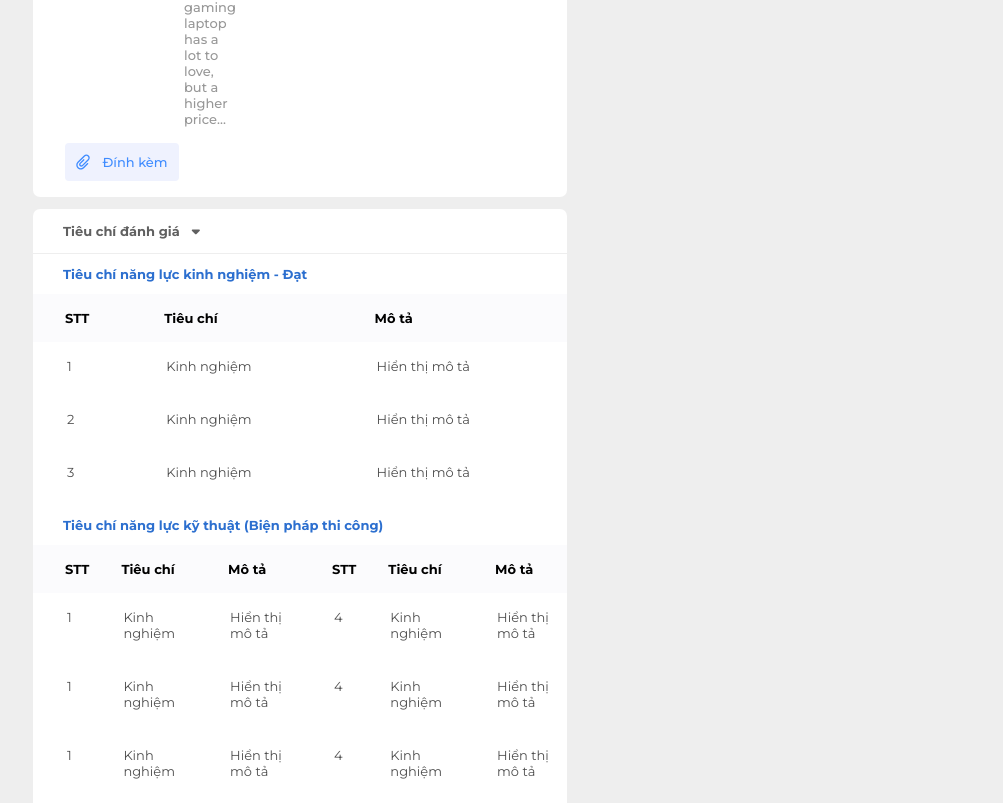
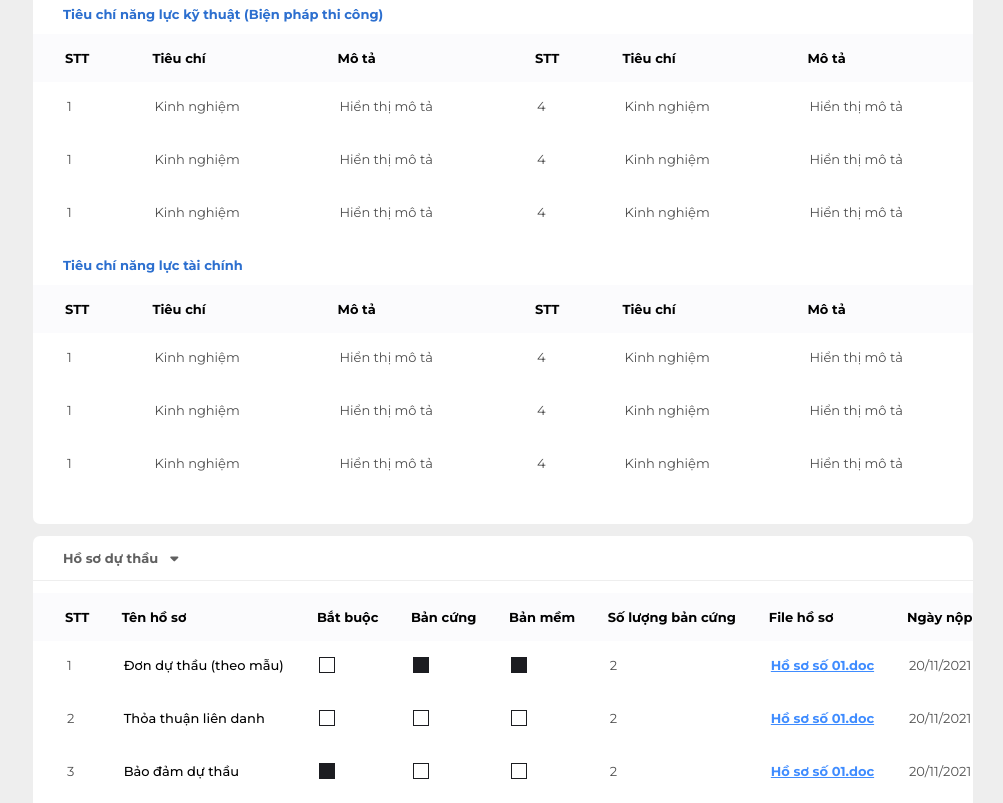
Before and after one commit to minhtaivo235/dauthau, a React (Create React App) app: page /nophoso in a window 1280 px wide. Shown: the part 1777-2580 px from the top of the page, without its empty margins (277-1280 px from the left). Built offline with nearby package versions, Linux system fonts and the light colour scheme.

Commit message:
update table with checkbox

```diff
--- /dev/null
+++ b/src/components/profileAttend/fakeData.js
@@ -0,0 +1,139 @@
+export const rowTitle = [
+  "STT",
+  "Tên hồ sơ",
+  "Bắt buộc",
+  "Bản cứng",
+  "Bản mềm",
+  "Số lượng bản cứng",
+  "File hồ sơ",
+  "Ngày nộp",
+];
+
+export const datasColumn = [
+  {
+    1: {
+      label: "1",
+      type: "",
+      subLabel: "",
+    },
+    2: {
+      label: "Đơn dự thầu (theo mẫu)",
+      type: "text",
+      subLabel: "",
+    },
+    3: {
+      label: "",
+      type: "checkbox",
+      subLabel: true,
+    },
+    4: {
+      label: "",
+      type: "checkbox",
+      subLabel: false,
+    },
+    5: {
+      label: "",
+      type: "checkbox",
+      subLabel: false,
+    },
+    6: {
+      label: "2",
+      type: "",
+      subLabel: "",
+    },
+    7: {
+      label: "Hồ sơ số 01.doc",
+      type: "link",
+      subLabel: "",
+    },
+    8: {
+      label: "20/11/2021",
+      type: "",
+      subLabel: "",
+    },
+  },
+  {
+    1: {
+      label: "2",
+      type: "",
+      subLabel: "",
+    },
+    2: {
+      label: "Thỏa thuận liên danh",
+      type: "text",
+      subLabel: "",
+    },
+    3: {
+      label: "",
+      type: "checkbox",
+      subLabel: true,
+    },
+    4: {
+      label: "",
+      type: "checkbox",
+      subLabel: true,
+    },
+    5: {
+      label: "",
+      type: "checkbox",
+      subLabel: true,
+    },
+    6: {
+      label: "2",
+      type: "",
+      subLabel: "",
+    },
+    7: {
+      label: "Hồ sơ số 01.doc",
+      type: "link",
+      subLabel: "",
+    },
+    8: {
+      label: "20/11/2021",
+      type: "",
+      subLabel: "",
+    },
+  },
+  {
+    1: {
+      label: "3",
+      type: "",
+      subLabel: "",
+    },
+    2: {
+      label: "Bảo đảm dự thầu",
+      type: "text",
+      subLabel: "",
+    },
+    3: {
+      label: "",
+      type: "checkbox",
+      subLabel: false,
+    },
+    4: {
+      label: "",
+      type: "checkbox",
+      subLabel: true,
+    },
+    5: {
+      label: "",
+      type: "checkbox",
+      subLabel: true,
+    },
+    6: {
+      label: "2",
+      type: "",
+      subLabel: "",
+    },
+    7: {
+      label: "Hồ sơ số 01.doc",
+      type: "link",
+      subLabel: "",
+    },
+    8: {
+      label: "20/11/2021",
+      type: "",
+      subLabel: "",
+    },
+  },
+];
--- /dev/null
+++ b/src/components/profileAttend/profileAttend.js
@@ -0,0 +1,19 @@
+import React from "react";
+import BreakLine from "../breakLine/breakLine";
+import LabelDropdown from "../labelDropdown/labelDropdown";
+import TableData from "../table/tableData";
+import { datasColumn, rowTitle } from "./fakeData";
+
+const ProfileAttend = () => {
+  return (
+    <div className="evaluation-criteria background-white mb-2 pb-2 border-radius">
+      <div className="ml-3">
+        <LabelDropdown content={"Hồ sơ dự thầu"} />
+      </div>
+      <BreakLine />
+      <TableData rowTitle={rowTitle} datasColumn={datasColumn} />
+    </div>
+  );
+};
+
+export default ProfileAttend;
--- a/src/components/table/table.scss
+++ b/src/components/table/table.scss
@@ -95,6 +95,7 @@
       font-size: 13px;
       line-height: 16px;
       padding: 16px 0px 16px 34px;
+      vertical-align: middle;
       div:first-child {
         margin-bottom: 5px;
       }
@@ -114,6 +115,16 @@
         }
         &-sub-text {
           color: #979797;
+        }
+        &-checkbox {
+          width: 16px;
+          height: 16px;
+          background-color: #1C1D21;
+          border: 1px solid #1C1D21;
+          text-align: center;
+          &.active {
+            background-color: #fff;
+          }
         }
         &-icon {
           margin-top: 10px;
--- a/src/components/table/tableData.js
+++ b/src/components/table/tableData.js
@@ -7,6 +7,11 @@ const switchType = (type, status = null) => {
   if (type === "link") return "label-link";
   if (type === "text") return "label-text";
   if (type === "icon") return "label-icon";
+  if (type === "checkbox") {
+    if (status) return "label-checkbox active";
+    return "label-checkbox";
+  }
+
   if (type === "status") {
     if (status === "inprogess") return "label-status label-status-inprogess";
     if (status === "open") return "label-status label-status-open";
--- a/src/views/nophoso.js
+++ b/src/views/nophoso.js
@@ -5,10 +5,51 @@ import InfoPackage from "../components/infoPackage/infoPackage";
 import InformationDetail from "../components/informationDetail/informationDetail";
 import Layout from "../components/layout";
 import NotifyInvite from "../components/notifyInvite/notifyInvite";
+import ProfileAttend from "../components/profileAttend/profileAttend";
 
-const FooterStepper = () => {
+const FooterStepperRight = () => {
   return (
-    <div className="footer-stepper">
+    <div className="footer-stepper_right">
+      <button className="btn-large btn-large-primary">
+        <svg
+          width="16"
+          height="16"
+          viewBox="0 0 16 16"
+          fill="none"
+          xmlns="http://www.w3.org/2000/svg"
+        >
+          <path
+            fill-rule="evenodd"
+            clip-rule="evenodd"
+            d="M15.1464 0.623072L15.3627 0.839645C15.4826 0.948974 15.528 1.11802 15.4792 1.27279L10.4528 15.2251C10.3932 15.39 10.2369 15.4999 10.0617 15.5H9.92853C9.76511 15.5 9.61622 15.406 9.54572 15.2584L6.7246 9.26935L0.741162 6.44557C0.593726 6.375 0.499862 6.22598 0.499828 6.0624V5.92912C0.48509 5.74171 0.597614 5.56764 0.77445 5.5043L14.7136 0.506456C14.7604 0.497848 14.8083 0.497848 14.8551 0.506456C14.9637 0.505803 15.0682 0.547652 15.1464 0.623072ZM8.82172 9.76913L9.84531 11.9848L13.1075 2.88043L4.01167 6.14569L6.22529 7.17025C6.84122 7.48999 7.59071 7.39373 8.10604 6.92869L9.51243 5.62925C9.67317 5.47588 9.92591 5.47588 10.0866 5.62925L10.4029 5.94578C10.5561 6.10667 10.5561 6.35964 10.4029 6.52053L9.10466 7.92826C8.64446 8.42688 8.53253 9.15512 8.82172 9.76913Z"
+            fill="white"
+          />
+        </svg>
+        Gửi hồ sơ
+      </button>
+      <button className="btn-large">
+        <svg
+          width="18"
+          height="18"
+          viewBox="0 0 18 18"
+          fill="none"
+          xmlns="http://www.w3.org/2000/svg"
+        >
+          <path
+            fill-rule="evenodd"
+            clip-rule="evenodd"
+            d="M8.99984 0.666504C4.39746 0.666504 0.666504 4.39746 0.666504 8.99984C0.666504 13.6022 4.39746 17.3332 8.99984 17.3332C13.6022 17.3332 17.3332 13.6022 17.3332 8.99984C17.3332 6.7897 16.4552 4.67008 14.8924 3.10728C13.3296 1.54448 11.21 0.666504 8.99984 0.666504ZM8.99984 15.6665C5.31794 15.6665 2.33317 12.6817 2.33317 8.99984C2.33317 5.31794 5.31794 2.33317 8.99984 2.33317C12.6817 2.33317 15.6665 5.31794 15.6665 8.99984C15.6665 10.7679 14.9641 12.4636 13.7139 13.7139C12.4636 14.9641 10.7679 15.6665 8.99984 15.6665ZM11.1332 6.42484L11.5748 6.8665C11.6554 6.94211 11.7011 7.04768 11.7011 7.15817C11.7011 7.26866 11.6554 7.37423 11.5748 7.44984L10.0332 8.99984L11.5748 10.5498C11.6554 10.6254 11.7011 10.731 11.7011 10.8415C11.7011 10.952 11.6554 11.0576 11.5748 11.1332L11.1332 11.5748C11.0576 11.6554 10.952 11.7011 10.8415 11.7011C10.731 11.7011 10.6254 11.6554 10.5498 11.5748L8.99984 10.0332L7.44984 11.5748C7.37423 11.6554 7.26866 11.7011 7.15817 11.7011C7.04768 11.7011 6.94211 11.6554 6.8665 11.5748L6.42484 11.1332C6.34427 11.0576 6.29857 10.952 6.29857 10.8415C6.29857 10.731 6.34427 10.6254 6.42484 10.5498L7.9665 8.99984L6.42484 7.44984C6.34427 7.37423 6.29857 7.26866 6.29857 7.15817C6.29857 7.04768 6.34427 6.94211 6.42484 6.8665L6.8665 6.42484C6.94211 6.34427 7.04768 6.29857 7.15817 6.29857C7.26866 6.29857 7.37423 6.34427 7.44984 6.42484L8.99984 7.9665L10.5498 6.42484C10.6254 6.34427 10.731 6.29857 10.8415 6.29857C10.952 6.29857 11.0576 6.34427 11.1332 6.42484Z"
+            fill="#3F8CFF"
+          />
+        </svg>
+        Đóng
+      </button>
+    </div>
+  );
+};
+
+const FooterStepperLeft = () => {
+  return (
     <div className="footer-stepper_left">
       <ul className="footer-stepper_list">
         <li className="footer-stepper_item active">
@@ -49,42 +90,14 @@ const FooterStepper = () => {
         </li>
       </ul>
     </div>
-      <div className="footer-stepper_right">
-        <button className="btn-large btn-large-primary">
-          <svg
-            width="16"
-            height="16"
-            viewBox="0 0 16 16"
-            fill="none"
-            xmlns="http://www.w3.org/2000/svg"
-          >
-            <path
-              fill-rule="evenodd"
-              clip-rule="evenodd"
-              d="M15.1464 0.623072L15.3627 0.839645C15.4826 0.948974 15.528 1.11802 15.4792 1.27279L10.4528 15.2251C10.3932 15.39 10.2369 15.4999 10.0617 15.5H9.92853C9.76511 15.5 9.61622 15.406 9.54572 15.2584L6.7246 9.26935L0.741162 6.44557C0.593726 6.375 0.499862 6.22598 0.499828 6.0624V5.92912C0.48509 5.74171 0.597614 5.56764 0.77445 5.5043L14.7136 0.506456C14.7604 0.497848 14.8083 0.497848 14.8551 0.506456C14.9637 0.505803 15.0682 0.547652 15.1464 0.623072ZM8.82172 9.76913L9.84531 11.9848L13.1075 2.88043L4.01167 6.14569L6.22529 7.17025C6.84122 7.48999 7.59071 7.39373 8.10604 6.92869L9.51243 5.62925C9.67317 5.47588 9.92591 5.47588 10.0866 5.62925L10.4029 5.94578C10.5561 6.10667 10.5561 6.35964 10.4029 6.52053L9.10466 7.92826C8.64446 8.42688 8.53253 9.15512 8.82172 9.76913Z"
-              fill="white"
-            />
-          </svg>
-          Gửi hồ sơ
-        </button>
-        <button className="btn-large">
-          <svg
-            width="18"
-            height="18"
-            viewBox="0 0 18 18"
-            fill="none"
-            xmlns="http://www.w3.org/2000/svg"
-          >
-            <path
-              fill-rule="evenodd"
-              clip-rule="evenodd"
-              d="M8.99984 0.666504C4.39746 0.666504 0.666504 4.39746 0.666504 8.99984C0.666504 13.6022 4.39746 17.3332 8.99984 17.3332C13.6022 17.3332 17.3332 13.6022 17.3332 8.99984C17.3332 6.7897 16.4552 4.67008 14.8924 3.10728C13.3296 1.54448 11.21 0.666504 8.99984 0.666504ZM8.99984 15.6665C5.31794 15.6665 2.33317 12.6817 2.33317 8.99984C2.33317 5.31794 5.31794 2.33317 8.99984 2.33317C12.6817 2.33317 15.6665 5.31794 15.6665 8.99984C15.6665 10.7679 14.9641 12.4636 13.7139 13.7139C12.4636 14.9641 10.7679 15.6665 8.99984 15.6665ZM11.1332 6.42484L11.5748 6.8665C11.6554 6.94211 11.7011 7.04768 11.7011 7.15817C11.7011 7.26866 11.6554 7.37423 11.5748 7.44984L10.0332 8.99984L11.5748 10.5498C11.6554 10.6254 11.7011 10.731 11.7011 10.8415C11.7011 10.952 11.6554 11.0576 11.5748 11.1332L11.1332 11.5748C11.0576 11.6554 10.952 11.7011 10.8415 11.7011C10.731 11.7011 10.6254 11.6554 10.5498 11.5748L8.99984 10.0332L7.44984 11.5748C7.37423 11.6554 7.26866 11.7011 7.15817 11.7011C7.04768 11.7011 6.94211 11.6554 6.8665 11.5748L6.42484 11.1332C6.34427 11.0576 6.29857 10.952 6.29857 10.8415C6.29857 10.731 6.34427 10.6254 6.42484 10.5498L7.9665 8.99984L6.42484 7.44984C6.34427 7.37423 6.29857 7.26866 6.29857 7.15817C6.29857 7.04768 6.34427 6.94211 6.42484 6.8665L6.8665 6.42484C6.94211 6.34427 7.04768 6.29857 7.15817 6.29857C7.26866 6.29857 7.37423 6.34427 7.44984 6.42484L8.99984 7.9665L10.5498 6.42484C10.6254 6.34427 10.731 6.29857 10.8415 6.29857C10.952 6.29857 11.0576 6.34427 11.1332 6.42484Z"
-              fill="#3F8CFF"
-            />
-          </svg>
-          Đóng
-        </button>
-      </div>
+  );
+};
+
+const FooterStepper = () => {
+  return (
+    <div className="footer-stepper">
+      <FooterStepperLeft />
+      <FooterStepperRight />
     </div>
   );
 };
@@ -99,6 +112,7 @@ const NopHoSo = () => {
           <NotifyInvite />
           <InfoPackage />
           <EvaluationCriteria />
+          <ProfileAttend />
         </div>
         <div className="right-side">
           <History />
```
Also changed, not shown: src/components/profileAttend/profileAttend.scss (added). Lines whose indentation alone changed are shown as unchanged.
